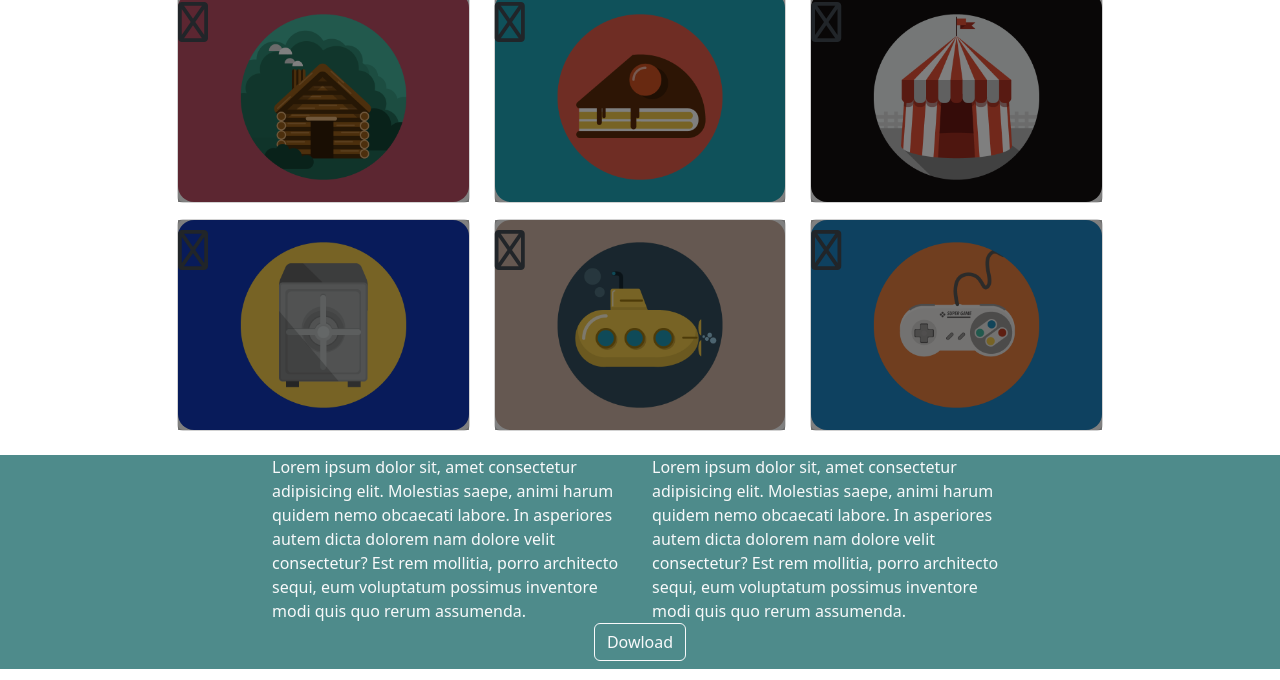
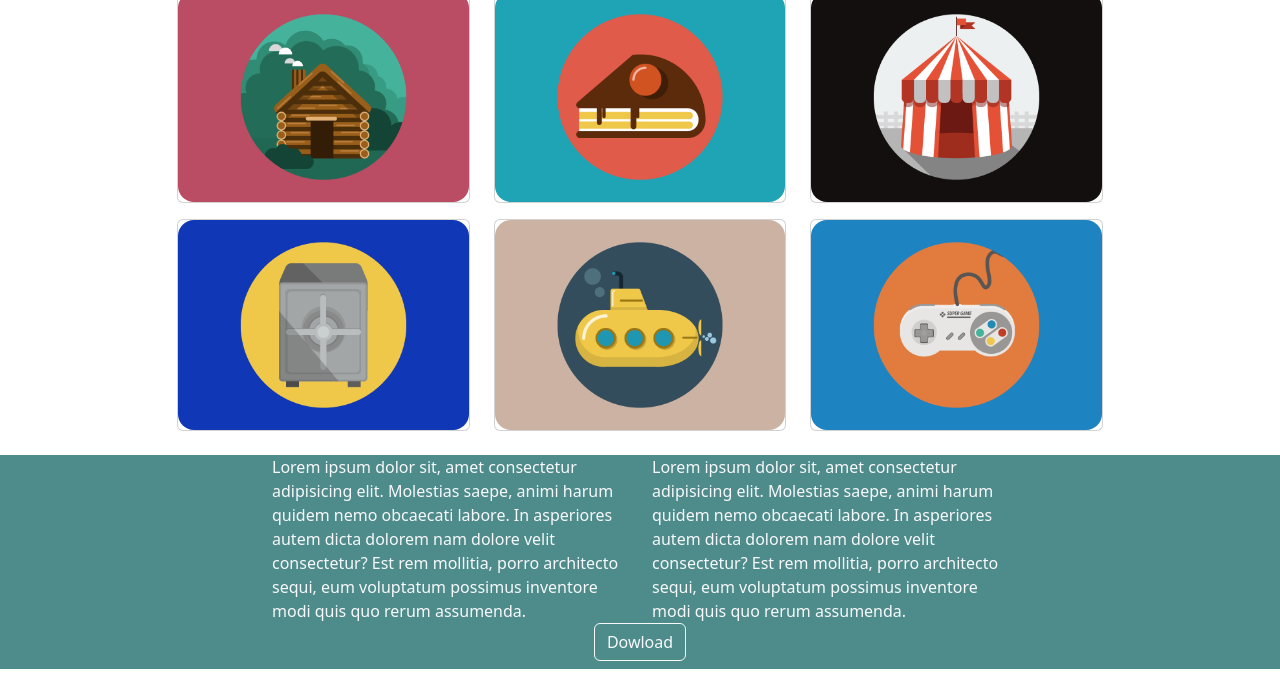
Before and after one commit to Federicaye/html-css-bootstrap-freelancer, a plain HTML site: page index.html in a window 1280 px wide. Shown: the part 420-1100 px from the top of the page. Drawn offline with nearby package versions, Linux system fonts and the light colour scheme.

Commit message:
font awesome?

```diff
--- a/style.css
+++ b/style.css
@@ -16,16 +16,17 @@
 }
 
 .card:after {
-    content: "\f065";
-    font-size: 40px;
-    font-family: "Font Awesome 5 free";
+    content: "\f04b";
+
+    font-family: "Font Awesome";
     position: absolute;
     top: 0;
     left: 0;
     width: 100%;
     height: 100%;
+    color: white;
     background-color: rgba(0, 0, 0, 0.5);
-    opacity: 1;
+    opacity: 0;
     transition: opacity;
 
 }
```
